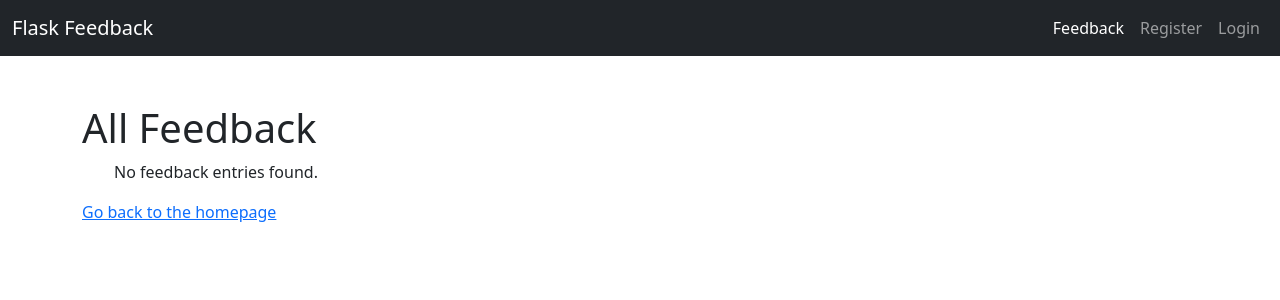
After one commit to bnelsonemail/bootcamp-28.5-auth, a Flask app: page /feedback in a window 1280 px wide. The commit adds this page. Shown: the top 300 px of the page. Run offline with Flask 3, Linux system fonts and the light colour scheme; some libraries are stand-ins or nearby versions.

Commit message:
refactored, added homepage, feedback page, set up db with init_db

```diff
--- a/app.py
+++ b/app.py
@@ -3,30 +3,29 @@
 from flask import Flask, render_template, redirect, session, jsonify
 from flask_debugtoolbar import DebugToolbarExtension
 from werkzeug.exceptions import Unauthorized
+from dotenv import load_dotenv
+import os
 
 from models import connect_db, db, User, Feedback
 from forms import RegisterForm, LoginForm, FeedbackForm, DeleteForm
 
 from email_validator import validate_email, EmailNotValidError
 
+# Load environment variables from .env
+load_dotenv()
+
 app = Flask(__name__)
 
-app.config['SQLALCHEMY_DATABASE_URI'] = "postgresql:///flask-feedback"
-app.config['SQLALCHEMY_TRACK_MODIFICATIONS'] = False
-app.config['SQLALCHEMY_ECHO'] = True
-app.config['SECRET_KEY'] = "shhhhh"
-app.config['DEBUG_TB_INTERCEPT_REDIRECTS'] = False
+# Use environment variables for configuration
+app.config['SQLALCHEMY_DATABASE_URI'] = os.getenv('SQLALCHEMY_DATABASE_URI')
+app.config['SQLALCHEMY_TRACK_MODIFICATIONS'] = os.getenv('SQLALCHEMY_TRACK_MODIFICATIONS')
+app.config['SECRET_KEY'] = os.getenv('SECRET_KEY')
+app.config['DEBUG_TB_INTERCEPT_REDIRECTS'] = os.getenv('DEBUG_TB_INTERCEPT_REDIRECTS')
+
 
 toolbar = DebugToolbarExtension(app)
 
 connect_db(app)
-
-
-@app.route("/")
-def homepage():
-    """Homepage of site; redirect to register."""
-
-    return redirect("/register")
 
 
 @app.route('/register', methods=['GET', 'POST'])
@@ -185,18 +184,42 @@ def delete_feedback(feedback_id):
 
 @app.route('/validate_email', methods=['POST'])
 def validate_email_route():
-    data = request.get_json()
-    email = data.get('email')
+    try:
+        data = request.get_json()
+        if not data or 'email' not in data:
+            return jsonify({"error": "Request must include 'email' key in JSON body"}), 400
 
-    if not email:
-        return jsonify({"error": "Email is required"}), 400
+        email = data['email']
+        if not email:
+            return jsonify({"error": "Email is required"}), 400
 
-    try:
         # Validate the email
         valid = validate_email(email)
-        return jsonify({"email": valid.email, "status": "Valid"})
+        return jsonify({"email": valid.email, "status": "Valid"}), 200
+
     except EmailNotValidError as e:
-        return jsonify({"email": email, "status": "Invalid", "error": str(e)}), 400
+        return jsonify({"email": data.get('email'), "status": "Invalid", "error": str(e)}), 400
+
+    except Exception as e:
+        return jsonify({"error": "Internal server error", "details": str(e)}), 500
+
+
+@app.route("/feedback", methods=["GET"])
+def list_all_feedback():
+    """Display all feedback entries."""
+
+    # Query all feedback entries from the database
+    feedback_list = Feedback.query.all()
+
+    # Render a template to display the feedback entries
+    return render_template("feedback/list.html", feedback=feedback_list)
+
+
+@app.route("/")
+def homepage():
+    """Homepage of site."""
+    return render_template("homepage.html")
+
 
 if __name__ == '__main__':
     app.run(debug=True)
--- a/templates/base.html
+++ b/templates/base.html
@@ -12,17 +12,42 @@
 <body>
 
   <nav class="navbar navbar-expand-lg navbar-dark bg-dark">
+    <div class="container-fluid">
+        <!-- Brand Name -->
         <a class="navbar-brand" href="/">Flask Feedback</a>
-  <ul class="navbar-nav">
+
+        <!-- Responsive Navbar Toggler -->
+        <button class="navbar-toggler" type="button" data-bs-toggle="collapse" data-bs-target="#navbarNav" aria-controls="navbarNav" aria-expanded="false" aria-label="Toggle navigation">
+            <span class="navbar-toggler-icon"></span>
+        </button>
+
+        <!-- Navbar Links -->
+        <div class="collapse navbar-collapse" id="navbarNav">
+            <ul class="navbar-nav ms-auto">
+                <!-- Always Visible Links -->
                 <li class="nav-item">
-      {% if 'username' in session %}
-      <a class="nav-link" href="/logout">Logout</a>
+                    <a class="nav-link {% if request.path == '/feedback' %}active{% endif %}" href="/feedback">Feedback</a>
+                </li>
+                <li class="nav-item">
+                    <a class="nav-link {% if request.path == '/register' %}active{% endif %}" href="/register">Register</a>
+                </li>
+
+                <!-- Conditional Links: Login or Logout -->
+                {% if session.get('username') %}
+                    <li class="nav-item">
+                        <a class="nav-link" href="/logout">Logout ({{ session['username'] }})</a>
+                    </li>
                 {% else %}
-      <a class="nav-link" href="/login">Login</a>
+                    <li class="nav-item">
+                        <a class="nav-link {% if request.path == '/login' %}active{% endif %}" href="/login">Login</a>
+                    </li>
                 {% endif %}
-    </li>
             </ul>
+        </div>
+    </div>
 </nav>
+
+
 
 <div class="container mt-5">
   {% for msg in get_flashed_messages() %}
--- /dev/null
+++ b/templates/feedback/list.html
@@ -0,0 +1,17 @@
+{% extends 'base.html' %}
+
+{% block content %}
+    <h1>All Feedback</h1>
+    <ul>
+        {% for entry in feedback %}
+            <li>
+                <strong>{{ entry.title }}</strong>: {{ entry.content }}
+                <em>by {{ entry.username }}</em>
+            </li>
+        {% else %}
+            <p>No feedback entries found.</p>
+        {% endfor %}
+    </ul>
+    <a href="/">Go back to the homepage</a>
+
+    {% endblock %}
```
Also changed, not shown: init_db.py (added, +8 -0 lines), templates/homepage.html (added, +21 -0 lines), 1 other file. Lines whose indentation alone changed are shown as unchanged.
